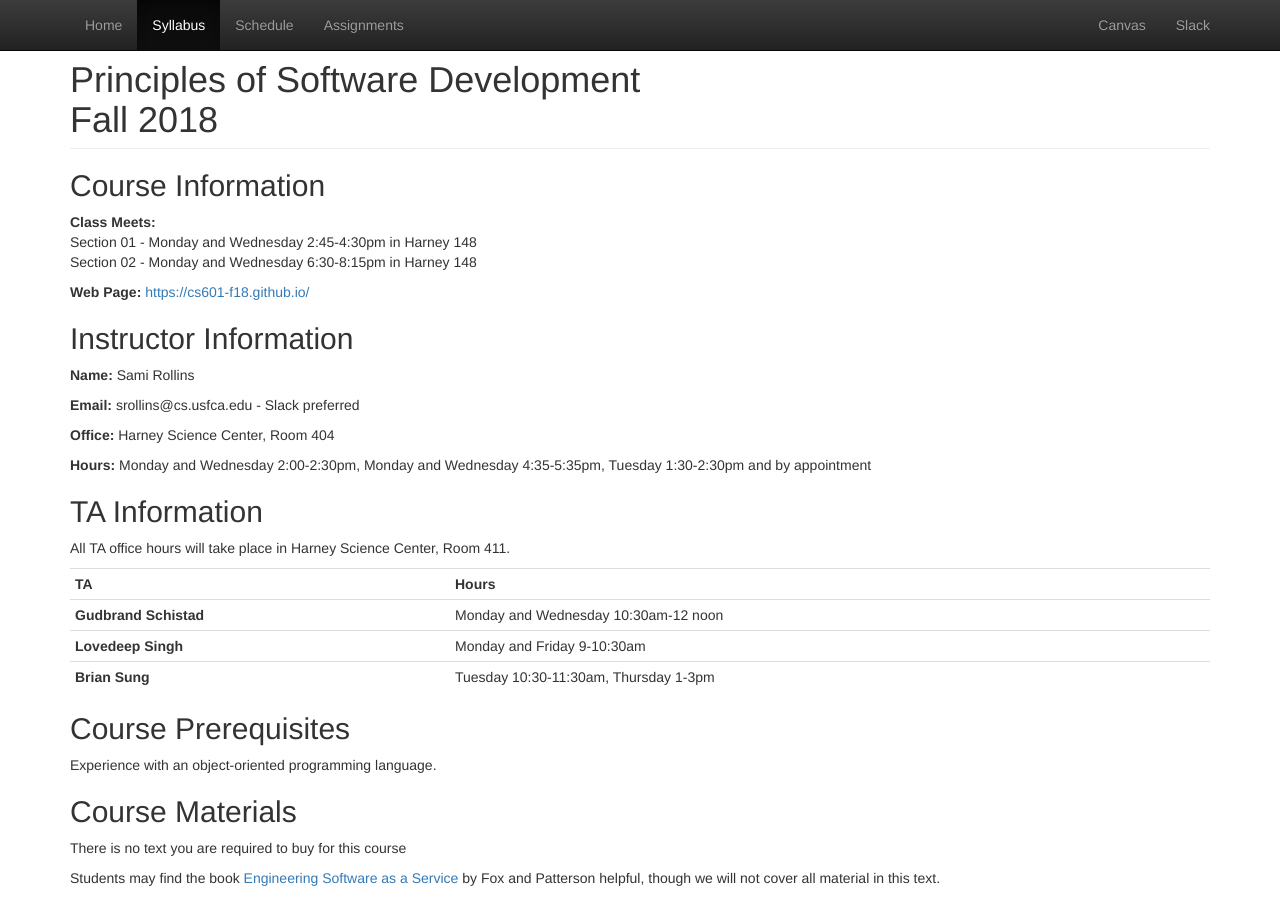
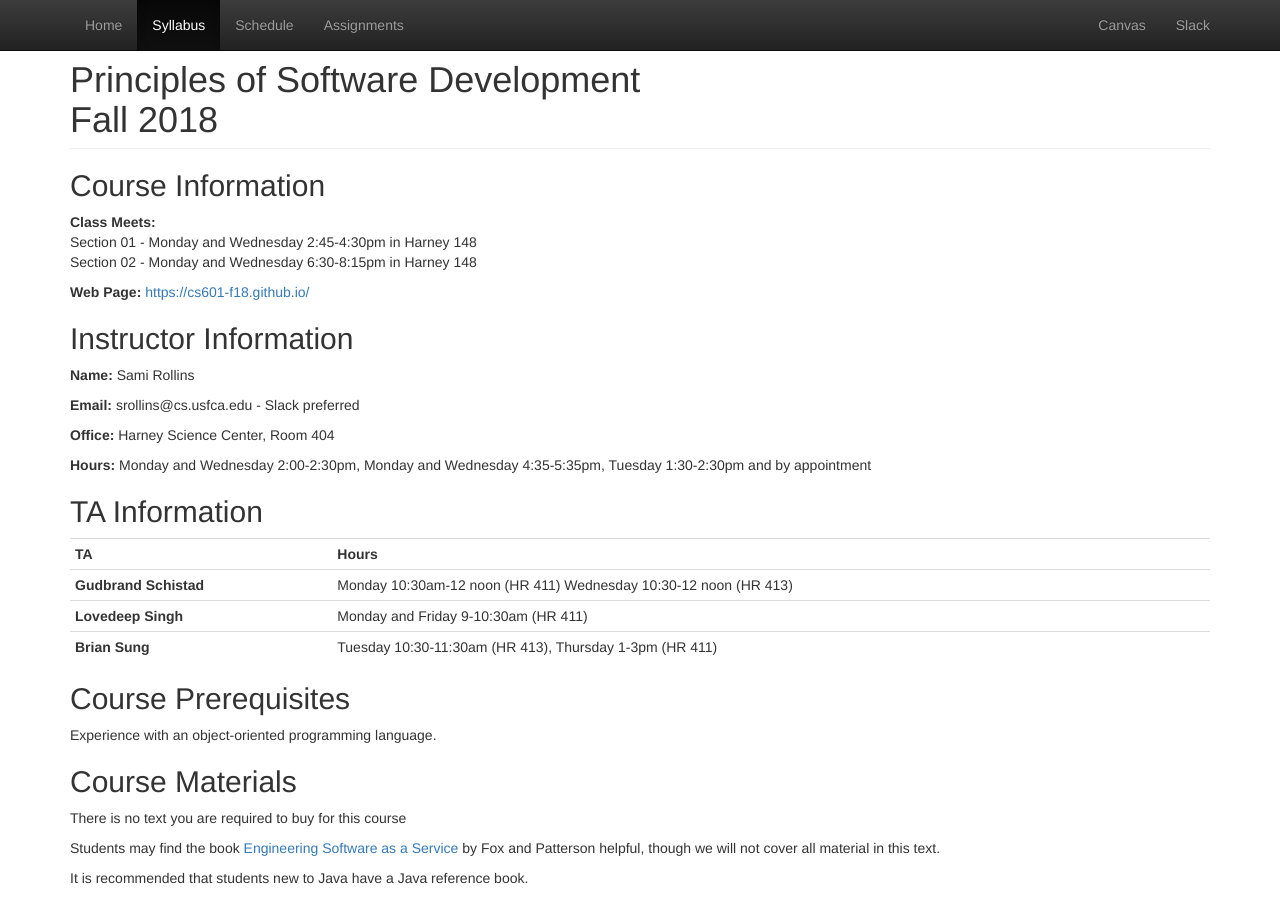
Before and after one commit to CS601-F18/cs601-f18.github.io, a Jekyll site: the page built from syllabus.html, in a window 1280 px wide and 900 px high. Built offline with Jekyll 4.4.1, drawn with Linux system fonts in a browser that asks for light colours.

Commit message:
update oh location

```diff
--- a/index.html
+++ b/index.html
@@ -54,7 +54,7 @@
 			<td rowspan=2><strong>Tuesday</strong></td>
 			<td>10:30am-11:30am</td>
 			<td>Brian</td>
-			<td>HR 411</td>
+			<td>HR 413</td>
 		</tr>
 		<tr>
 			<td>1:30pm-2:30pm</td>
@@ -65,7 +65,7 @@
 			<td rowspan=3><strong>Wednesday</strong></td>
 			<td>10:30am-12noon</td>
 			<td>Gudbrand</td>
-			<td>HR 411</td>
+			<td>HR 413</td>
 		</tr>
 		<tr>
 			<td>2pm-2:30pm</td>
--- a/syllabus.html
+++ b/syllabus.html
@@ -22,7 +22,6 @@
 
 <h2>TA Information</h2>
 
-<p>All TA office hours will take place in Harney Science Center, Room 411.</p>
 <table class="table table-condensed"
   style="text-align:left;">
   <tbody>
@@ -32,15 +31,15 @@
     </tr>
     <tr>
       <td><strong>Gudbrand Schistad</strong></td>
-      <td>Monday and Wednesday 10:30am-12 noon</td>
+      <td>Monday 10:30am-12 noon (HR 411) Wednesday 10:30-12 noon (HR 413)</td>
     </tr>
     <tr>
       <td><strong>Lovedeep Singh</strong></td>
-      <td>Monday and Friday 9-10:30am</td>
+      <td>Monday and Friday 9-10:30am (HR 411)</td>
     </tr>
     <tr>
       <td><strong>Brian Sung</strong></td>
-      <td>Tuesday 10:30-11:30am, Thursday 1-3pm</td>
+      <td>Tuesday 10:30-11:30am (HR 413), Thursday 1-3pm (HR 411)</td>
     </tr>
   </tbody>
 </table>
```
